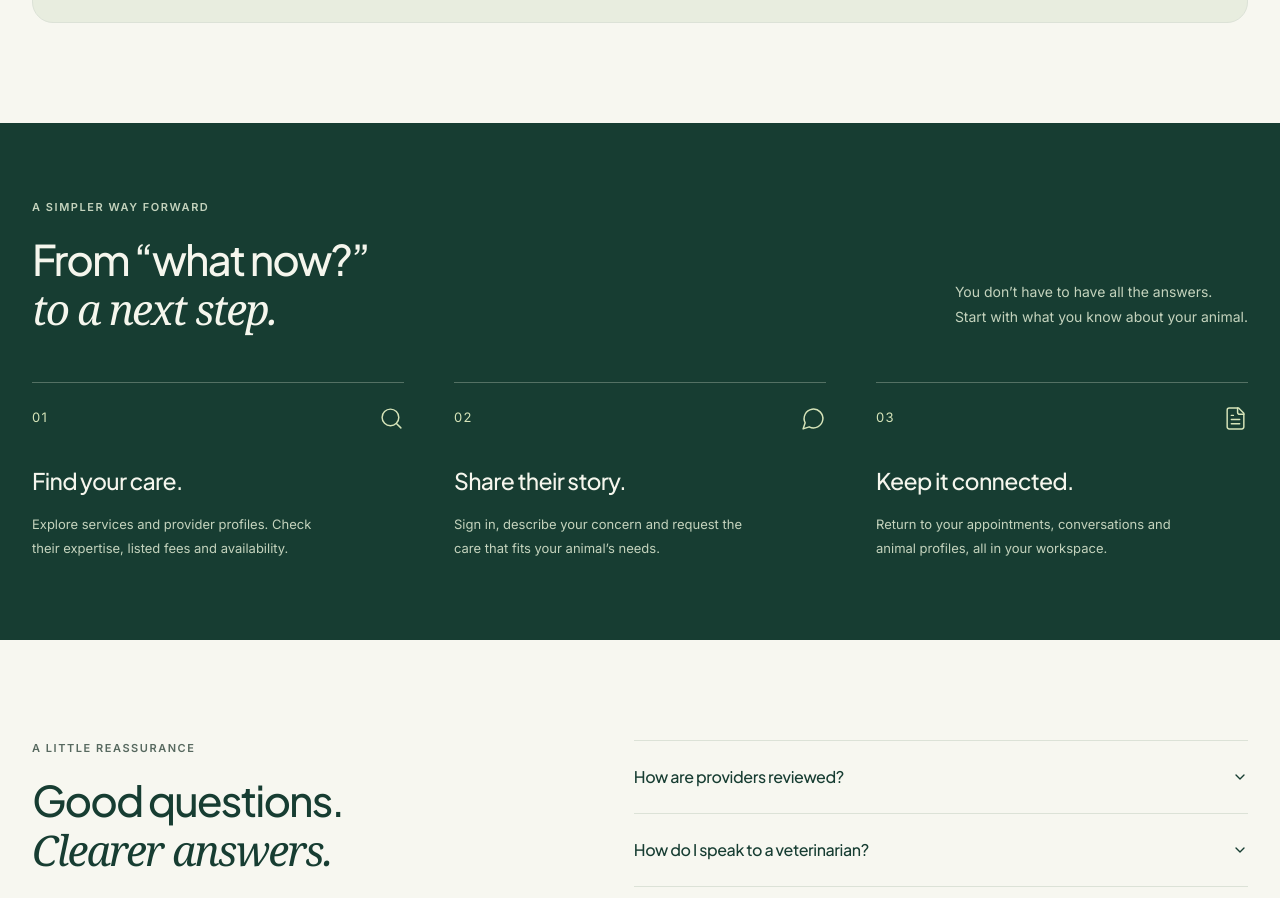
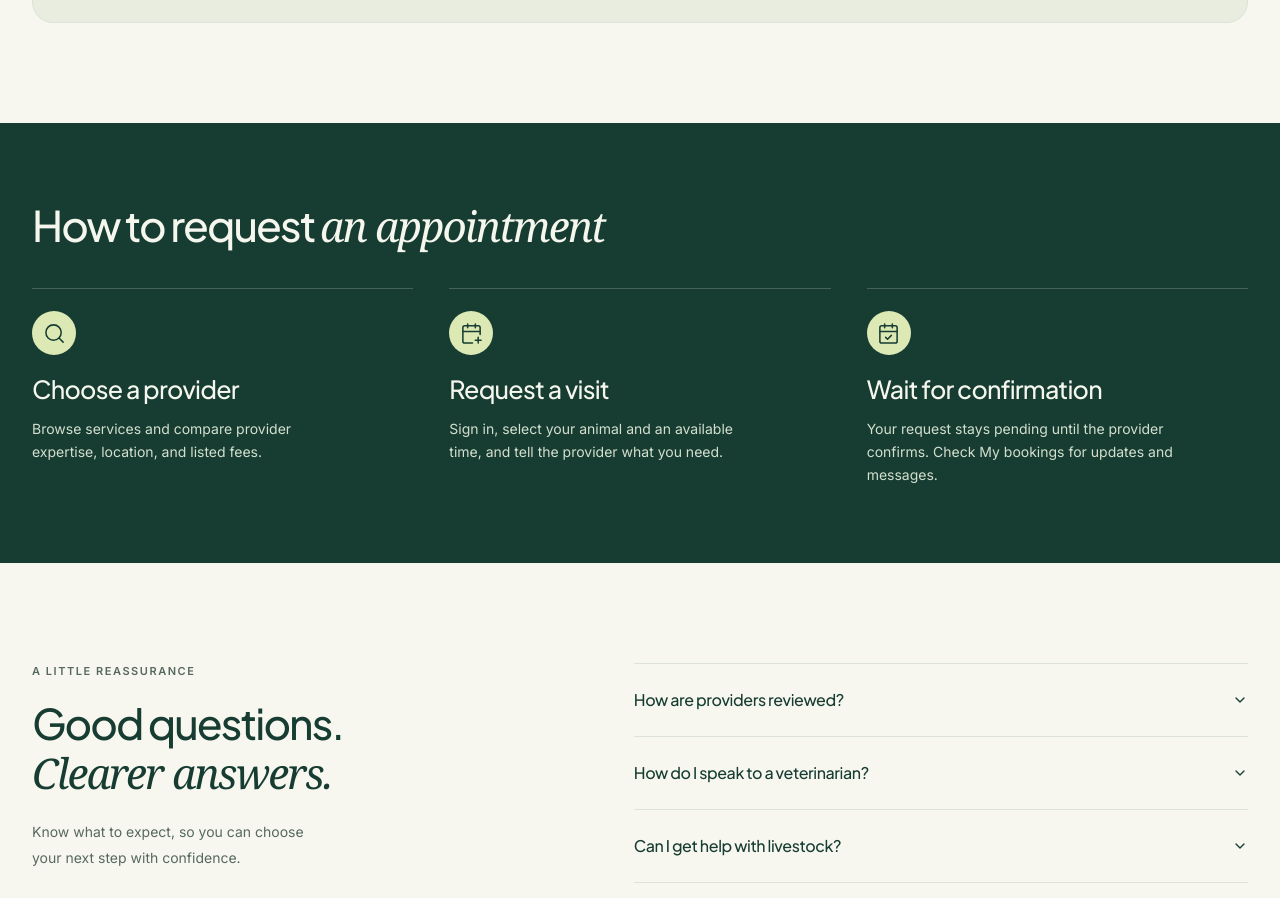
Before and after one commit to kenoyek/ONEVET-MAIN, a React (Vite) app: page / in a window 1280 px wide. Shown: the part 3521-4419 px from the top of the page. Built offline with nearby package versions, Linux system fonts and the light colour scheme; no server answers.

Commit message:
Clarify appointment steps on the homepage

```diff
--- a/src/components/landing/CarePathways.tsx
+++ b/src/components/landing/CarePathways.tsx
@@ -1,13 +1,13 @@
 import { Link } from 'react-router-dom';
-import { ArrowUpRight, House, Search, MessageCircle, FileText, TriangleAlert, Plus } from 'lucide-react';
+import { ArrowUpRight, House, Search, CalendarPlus, CalendarCheck, TriangleAlert, Plus } from 'lucide-react';
 import { Accordion, AccordionContent, AccordionItem, AccordionTrigger } from '@/components/ui/accordion';
 import farmImage from '@/assets/marketing/welcome-farm-760.webp';
 import petImage from '@/assets/marketing/welcome-pets-760.webp';
 
 const steps = [
-  { icon: Search, title: 'Find your care.', text: 'Explore services and provider profiles. Check their expertise, listed fees and availability.' },
-  { icon: MessageCircle, title: 'Share their story.', text: 'Sign in, describe your concern and request the care that fits your animal’s needs.' },
-  { icon: FileText, title: 'Keep it connected.', text: 'Return to your appointments, conversations and animal profiles, all in your workspace.' },
+  { icon: Search, title: 'Choose a provider', text: 'Browse services and compare provider expertise, location, and listed fees.' },
+  { icon: CalendarPlus, title: 'Request a visit', text: 'Sign in, select your animal and an available time, and tell the provider what you need.' },
+  { icon: CalendarCheck, title: 'Wait for confirmation', text: 'Your request stays pending until the provider confirms. Check My bookings for updates and messages.' },
 ];
 const questions = [
   ['How are providers reviewed?', 'Providers submit organization details and supporting documents for review. Approved providers can publish eligible services or boarding listings. Confirm availability, fees, and any special requirements directly with the provider.'],
@@ -60,7 +60,21 @@ export function CarePathways() {
         </Link>
       </div>
     </section>
-    <section className="welcome-steps" aria-labelledby="steps-heading"><div className="container-wide"><div className="welcome-section-heading"><div><p className="welcome-kicker">A simpler way forward</p><h2 id="steps-heading">From “what now?”<br /><em>to a next step.</em></h2></div><p>You don’t have to have all the answers.<br />Start with what you know about your animal.</p></div><ol className="welcome-steps-grid">{steps.map(({icon:Icon,title,text},i)=><li key={title}><div className="welcome-step-top"><span>0{i+1}</span><Icon size={25} strokeWidth={1.4} aria-hidden="true" /></div><h3>{title}</h3><p>{text}</p></li>)}</ol></div></section>
+    <section className="welcome-steps" aria-labelledby="steps-heading">
+      <div className="container-wide">
+        <div className="welcome-section-heading">
+          <h2 id="steps-heading">How to request <em>an appointment</em></h2>
+        </div>
+        <ol className="welcome-steps-grid" role="list">
+          {steps.map(({ icon: Icon, title, text }) => (
+            <li key={title}>
+              <span className="welcome-step-icon"><Icon size={23} strokeWidth={1.6} aria-hidden="true" /></span>
+              <div><h3>{title}</h3><p>{text}</p></div>
+            </li>
+          ))}
+        </ol>
+      </div>
+    </section>
     <section className="container-wide welcome-section welcome-faq" aria-labelledby="welcome-faq-heading"><div><p className="welcome-kicker">A little reassurance</p><h2 id="welcome-faq-heading">Good questions.<br /><em>Clearer answers.</em></h2><p className="welcome-section-description">Know what to expect, so you can choose your next step with confidence.</p><Link className="welcome-text-link" to="/pricing">Review pricing and plans <ArrowUpRight size={17} aria-hidden="true" /></Link></div><Accordion type="single" collapsible className="welcome-accordion">{questions.map(([q,a])=><AccordionItem value={q!} key={q}><AccordionTrigger className="text-left gap-4 py-6 text-base">{q}</AccordionTrigger><AccordionContent className="text-muted-foreground leading-relaxed pb-6">{a}</AccordionContent></AccordionItem>)}</Accordion></section>
     <section className="container-wide welcome-urgent"><div><TriangleAlert size={22} strokeWidth={1.6} aria-hidden="true" /><div><h2>An emergency needs in-person care.</h2><p>If your animal is in immediate distress, contact a nearby veterinary clinic. Don’t wait for an online reply.</p></div><Link to="/urgent-care" className="welcome-text-link">Urgent care guidance <ArrowUpRight size={17} aria-hidden="true" /></Link></div></section>
     <section className="container-wide welcome-professionals" aria-labelledby="professional-heading"><div><div><p className="welcome-kicker"><Plus size={15} aria-hidden="true" /> For veterinary professionals</p><h2 id="professional-heading">Your expertise.<br /><em>A little more reach.</em></h2><p>Connect with animal owners and bring your care to more lives. Start a provider application for review.</p></div><Link className="welcome-button welcome-button-primary" to="/auth?mode=signup&role=veterinarian">Apply to join 1Vet <span><ArrowUpRight size={19} aria-hidden="true" /></span></Link></div></section>
--- a/src/components/landing/welcome.css
+++ b/src/components/landing/welcome.css
@@ -59,14 +59,13 @@
 .welcome-path-boarding .welcome-path-copy { min-width: 0; align-items: center; padding: 0; }
 .welcome-path-boarding .welcome-arrow-circle { background: var(--welcome-card); }
 .welcome-path-boarding p { max-width: none; }
-.welcome-steps { background: #173d32; color: #f5f6ed; padding: 76px 0 80px; }
-.welcome-steps .welcome-kicker { color: #c4d3bd; }
-.welcome-steps .welcome-section-heading > p { color: #c4d3bd; }
-.welcome-steps-grid { display: grid; grid-template-columns: repeat(3,1fr); gap: 50px; margin-top: 48px; }
-.welcome-step-top { display: flex; align-items: center; justify-content: space-between; border-top: 1px solid #547164; padding-top: 23px; margin-bottom: 33px; color: #d6e4b9; }
-.welcome-step-top > span { font-size: 13px; letter-spacing: .1em; }
-.welcome-steps-grid h3 { font-size: 23px; font-weight: 500; letter-spacing: -.03em; }
-.welcome-steps-grid p { font-size: 13px; line-height: 1.85; color: #c4d3bd; margin-top: 14px; max-width: 310px; }
+.welcome-steps { background: #173d32; color: #f5f6ed; padding: clamp(48px, 6vw, 80px) 0; }
+.welcome-home .welcome-steps h2 { margin-top: 0; }
+.welcome-steps-grid { display: grid; grid-template-columns: repeat(3, minmax(0, 1fr)); gap: clamp(16px, 3vw, 36px); }
+.welcome-steps-grid li { display: flex; flex-direction: column; gap: 16px; padding: 22px 0 0; border-top: 1px solid #c4d3bd40; }
+.welcome-step-icon { display: grid; place-items: center; width: 44px; height: 44px; flex-shrink: 0; border-radius: 50%; background: #dce9b4; color: #173d32; }
+.welcome-steps-grid h3 { font-size: clamp(20px, 2vw, 25px); font-weight: 500; letter-spacing: -.03em; }
+.welcome-steps-grid p { margin-top: 8px; max-width: 36ch; color: #d3dfcf; font-size: 14px; line-height: 1.65; }
 .welcome-faq { display: grid; grid-template-columns: 1fr 1.2fr; gap: 90px; }
 .welcome-section-description { font-size: 14px; line-height: 1.8; color: var(--welcome-soft); max-width: 300px; margin: 22px 0 14px; }
 .welcome-accordion { border-top: 1px solid var(--welcome-line); }
@@ -111,11 +110,8 @@
   .welcome-path-boarding > .welcome-arrow-circle { display: none; }
   .welcome-path-copy h3 { font-size: 25px; }
   .welcome-path-copy p { font-size: 13px; }
-  .welcome-steps { padding: 58px 0; }
-  .welcome-steps-grid { grid-template-columns: 1fr; gap: 34px; margin-top: 32px; }
-  .welcome-step-top { padding-top: 18px; margin-bottom: 20px; }
-  .welcome-steps-grid h3 { font-size: 23px; }
-  .welcome-steps-grid p { max-width: none; }
+  .welcome-steps-grid { grid-template-columns: 1fr; gap: 18px; }
+  .welcome-steps-grid li { flex-direction: row; padding-top: 18px; }
   .welcome-faq { grid-template-columns: 1fr; gap: 28px; }
   .welcome-urgent { padding-bottom: 38px; }
   .welcome-urgent > div { display: grid; grid-template-columns: 22px 1fr; gap: 10px 14px; align-items: start; }
```
